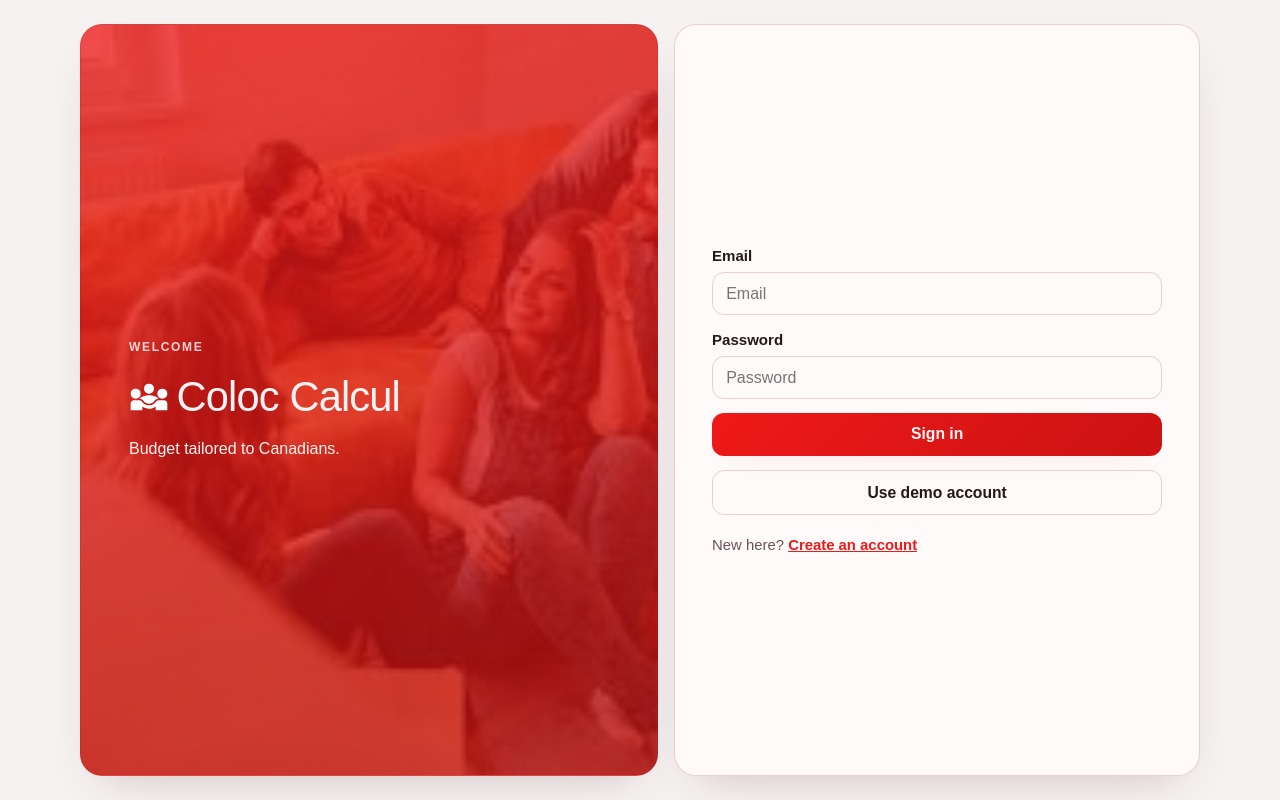
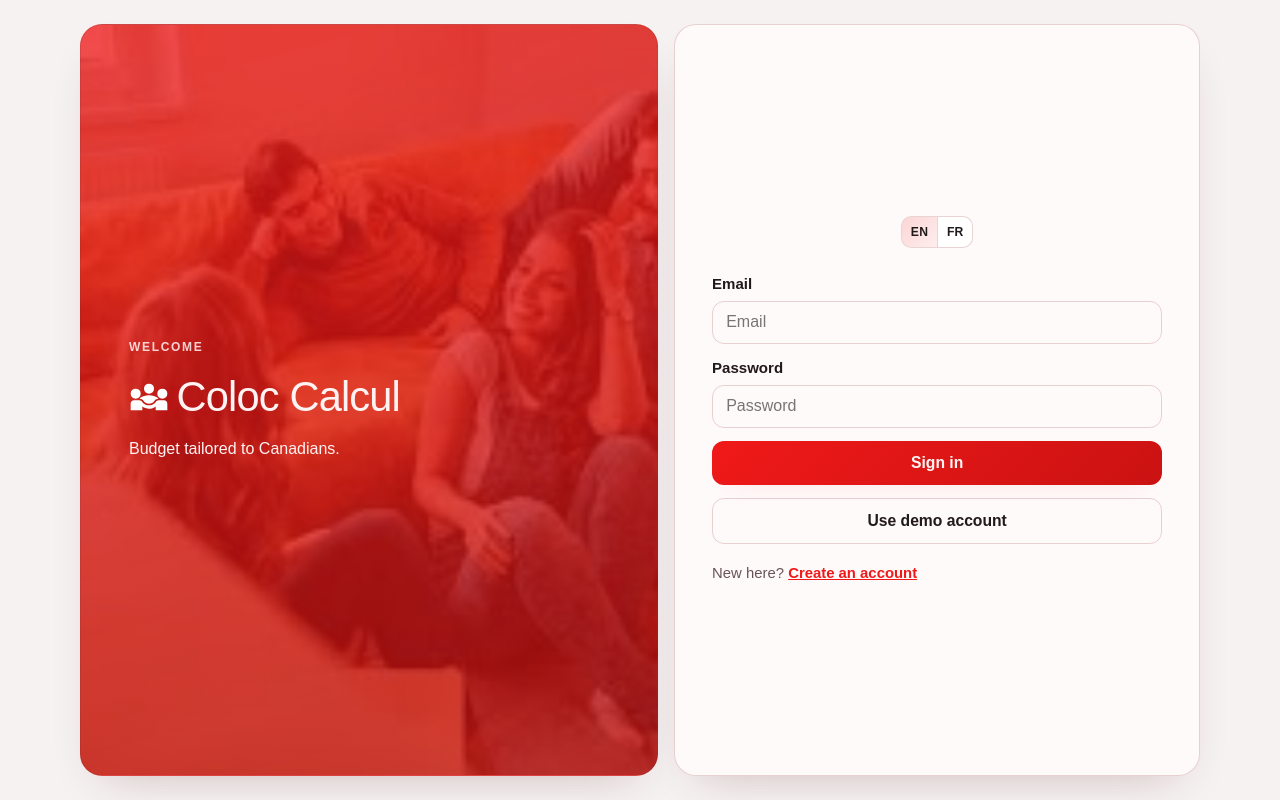
Before and after one commit to ADGLx/project-management-hackaton, a React (Vite) app in the folder front-end/: page /login in a window 1280 px wide. Built offline with nearby package versions, Linux system fonts and the light colour scheme; no server answers; a web font is replaced by a local one.

Commit message:
added translation button to login

```diff
--- a/front-end/src/pages/LoginPage.tsx
+++ b/front-end/src/pages/LoginPage.tsx
@@ -5,7 +5,7 @@ import { Link, useNavigate } from "react-router-dom";
 import { useAuth } from "../state/AuthContext";
 
 export default function LoginPage() {
-  const { t } = useTranslation();
+  const { t, i18n } = useTranslation();
   const navigate = useNavigate();
   const { login } = useAuth();
 
@@ -13,6 +13,7 @@ export default function LoginPage() {
   const [password, setPassword] = useState("");
   const [error, setError] = useState("");
   const [isSubmitting, setIsSubmitting] = useState(false);
+  const currentLanguage = i18n.resolvedLanguage === "fr-CA" ? "fr-CA" : "en";
 
   async function onSubmit(event: FormEvent<HTMLFormElement>) {
     event.preventDefault();
@@ -42,6 +43,26 @@ export default function LoginPage() {
       </section>
 
       <section className="auth-panel form-panel">
+        <div className="side-panel-language-toggle auth-language-toggle" role="group" aria-label={t("language.label")}>
+          <button
+            className={`secondary-button side-panel-language-button${currentLanguage === "en" ? " active" : ""}`}
+            type="button"
+            onClick={() => void i18n.changeLanguage("en")}
+            aria-pressed={currentLanguage === "en"}
+            title={t("language.english")}
+          >
+            EN
+          </button>
+          <button
+            className={`secondary-button side-panel-language-button${currentLanguage === "fr-CA" ? " active" : ""}`}
+            type="button"
+            onClick={() => void i18n.changeLanguage("fr-CA")}
+            aria-pressed={currentLanguage === "fr-CA"}
+            title={t("language.frenchCanada")}
+          >
+            FR
+          </button>
+        </div>
 
         <form className="auth-form" onSubmit={onSubmit}>
           <label>
--- a/front-end/src/styles.css
+++ b/front-end/src/styles.css
@@ -1753,17 +1753,36 @@ button:disabled {
 }
 
 .side-panel-language-toggle {
-  display: grid;
-  grid-template-columns: 1fr 1fr;
-  gap: 0.45rem;
+  display: inline-flex;
+  align-self: flex-start;
+  gap: 0;
   margin-bottom: 0.85rem;
+  border: 1px solid var(--border);
+  border-radius: 10px;
+  overflow: hidden;
+  background: var(--panel);
 }
 
 .side-panel-language-button {
-  width: 100%;
+  min-width: 2.2rem;
+  height: 1.9rem;
+  min-height: 1.9rem;
+  border: 0;
+  border-radius: 0;
+  padding: 0 0.55rem;
   text-align: center;
+  font-size: 0.76rem;
   font-weight: 700;
   letter-spacing: 0.02em;
+}
+
+.side-panel-language-button + .side-panel-language-button {
+  border-left: 1px solid var(--border);
+}
+
+.auth-language-toggle {
+  justify-self: center;
+  margin: 0 0 0.35rem;
 }
 
 .side-panel-language-button.active {
```
